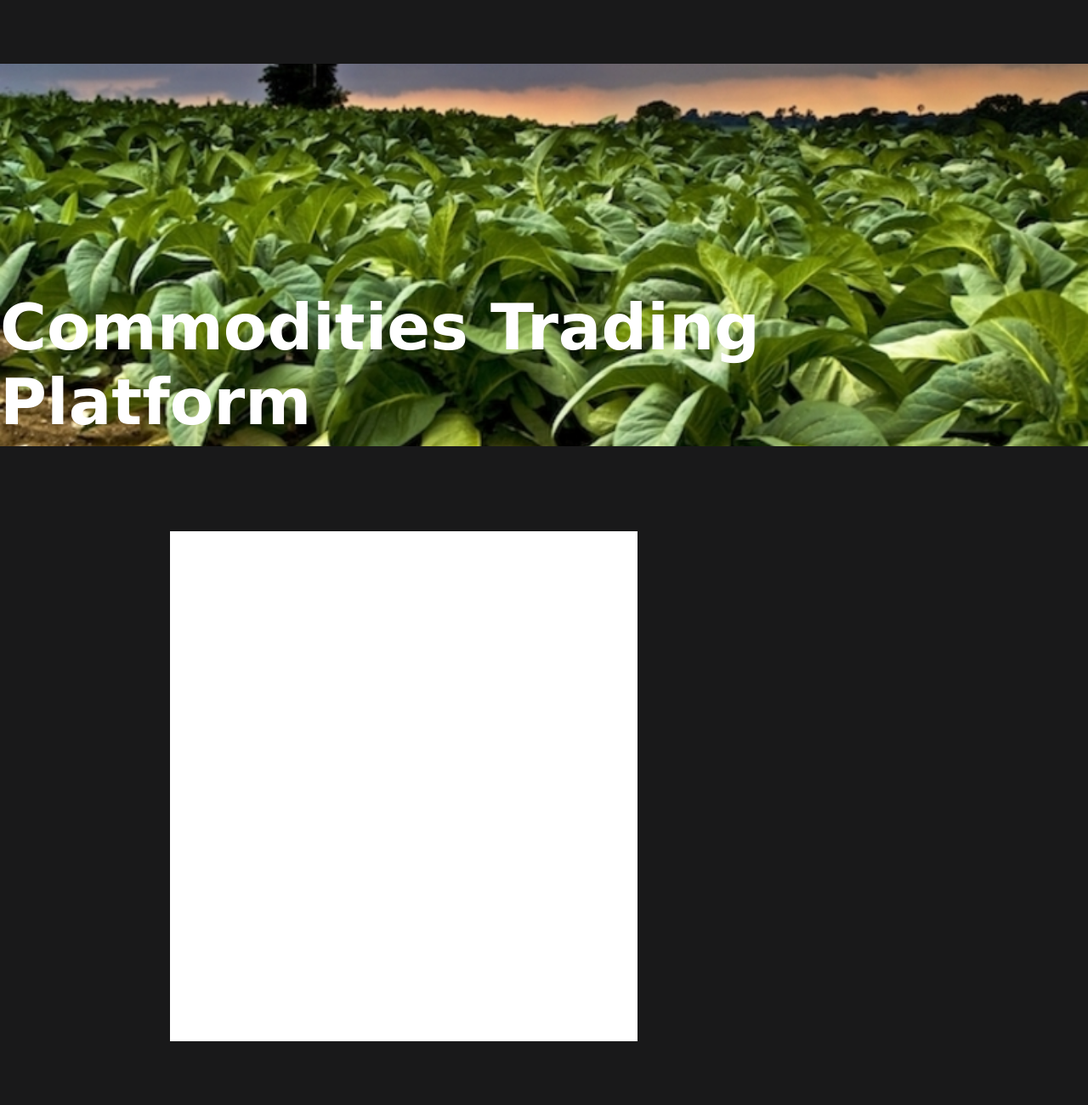
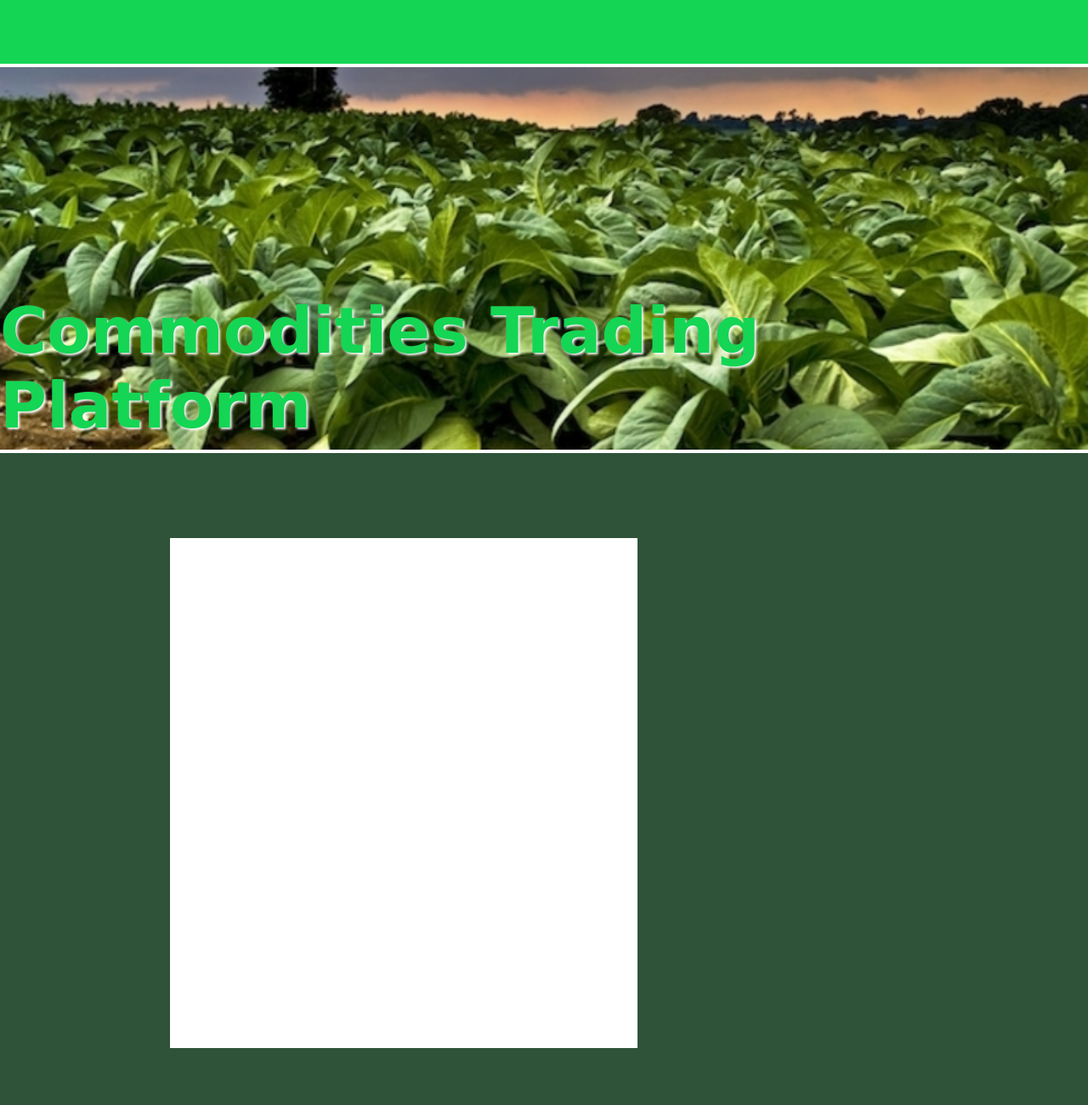
Before and after one commit to TuxedoFish/RiceHack, a website: page views/index.html in a window 1280 px wide. Shown: the top 1300 px of the page at 85% size. Drawn offline with nearby package versions, Linux system fonts and the light colour scheme.

Commit message:
got obsessed with how it looks

```diff
--- a/public/layout.css
+++ b/public/layout.css
@@ -13,7 +13,9 @@ body {
 	width: 100%;
 	height: 75px;
 
-	background-color: #19191a;
+    background-color: #15D554;
+
+    border-bottom: 4px solid white;
 
 	position: relative;
 }
@@ -36,7 +38,9 @@ body {
 	width: 100%;
 	height: 800px;
 
-	background-color: #19191a;
+	background-color: #2E5339;
+
+    border-top: 4px solid white;
 }
 .input {
 	width: 100%;
@@ -55,7 +59,8 @@ body {
 .motto{
 	font-size: 75px;
     font-weight: bold;
-	color: #FFFFFF;
+    text-shadow: 2px 2px 3px#FFFFFF;
+    color: #15D554;
 
     position: absolute;
 
```
